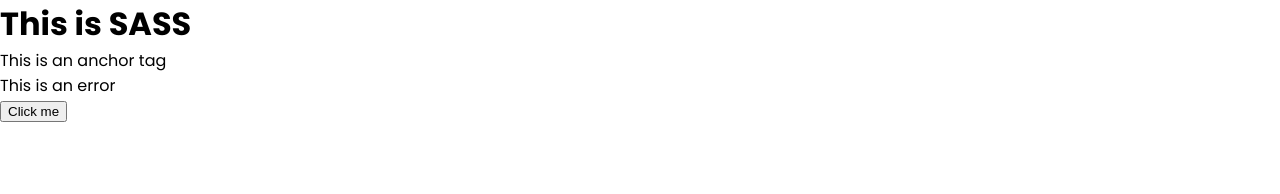
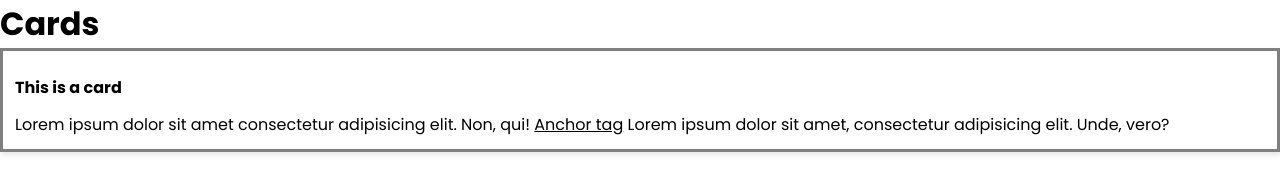
Before and after one commit to GarlicBuns19/Learning-Sass, a website: page index.html in a window 1280 px wide. Drawn offline with Linux system fonts and the light colour scheme.

Commit message:
Added a card

```diff
--- a/index.html
+++ b/index.html
@@ -8,9 +8,11 @@
     <link rel="stylesheet" href="/css/index.css">
 </head>
 <body>
-    <h1>This is SASS</h1>
-    <a href="#">This is an anchor tag</a>
-    <p class="error">This is an error</p>
-    <button>Click me</button>
+    <h1>Cards</h1>
+
+    <div class="card">
+        <h1 class="card-title">This is a card</h1>
+        <p class="card-body">Lorem ipsum dolor sit amet consectetur adipisicing elit. Non, qui! <a href="#">Anchor tag</a> Lorem ipsum dolor sit amet, consectetur adipisicing elit. Unde, vero?</p>
+    </div>
 </body>
 </html>
--- a/library_sass/_variables.scss
+++ b/library_sass/_variables.scss
@@ -12,7 +12,8 @@
 $base-width:300px;
 $base-height:100px;
 
-// border radius
+// border
+$base-border-thickness: 3px;
 $base-border-radius:20px;
 
 // box-shadow
--- /dev/null
+++ b/library_sass/components/_card.scss
@@ -0,0 +1,20 @@
+.card {
+  display: block;
+  padding: $base-padding;
+  border: $base-border-thickness solid grey;
+  box-shadow: $base-box-shadow;
+
+  .card-title {
+    padding: $base-padding 0;
+    font-size: $base-font-size;
+    font-weight: bold;
+  }
+
+  .card-body {
+    font-size: $base-font-size;
+
+    a {
+      text-decoration: underline;
+    }
+  }
+}
--- a/library_sass/index.scss
+++ b/library_sass/index.scss
@@ -6,5 +6,5 @@
 // colors
 
 // components (button, card, navbar)
-
+@import 'components/card'
 // utilities (margin, padding, opacity)
```
Also changed, not shown: css/index.css.
